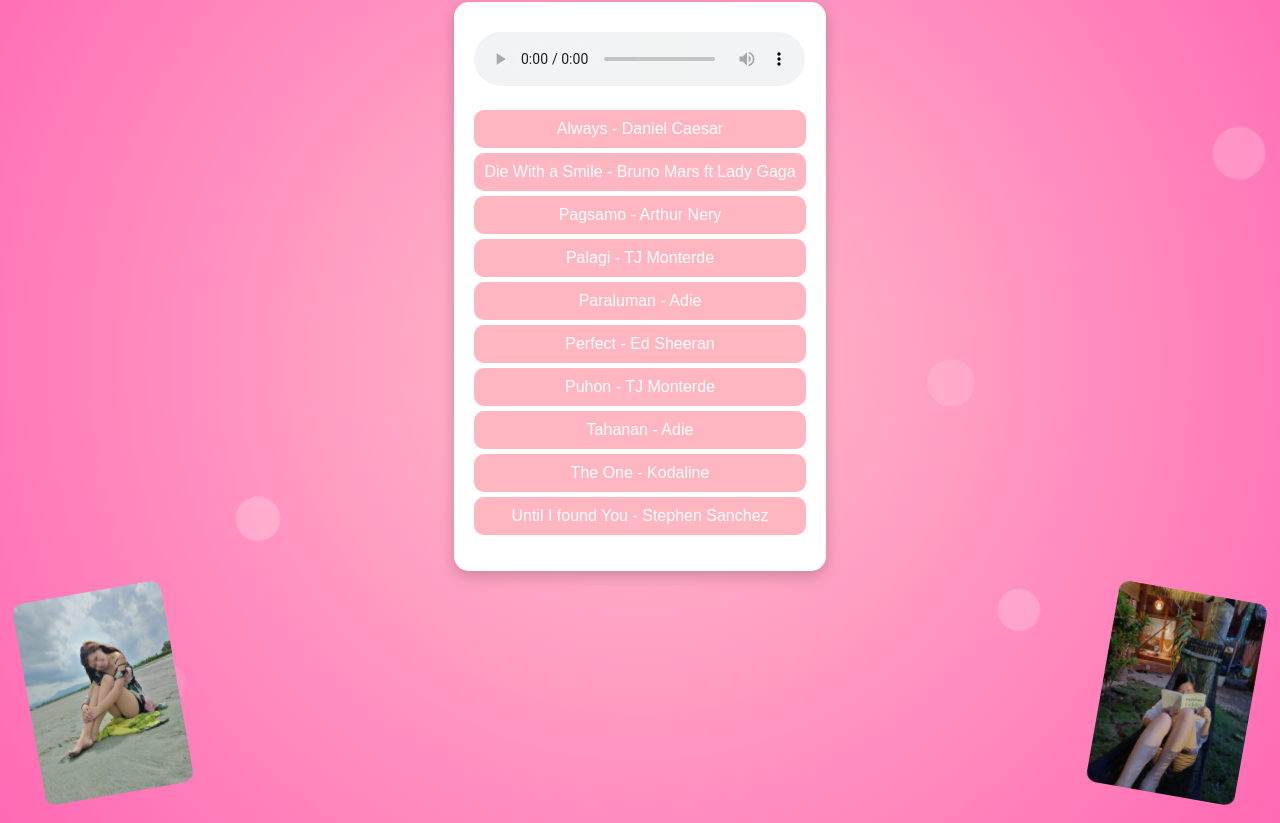
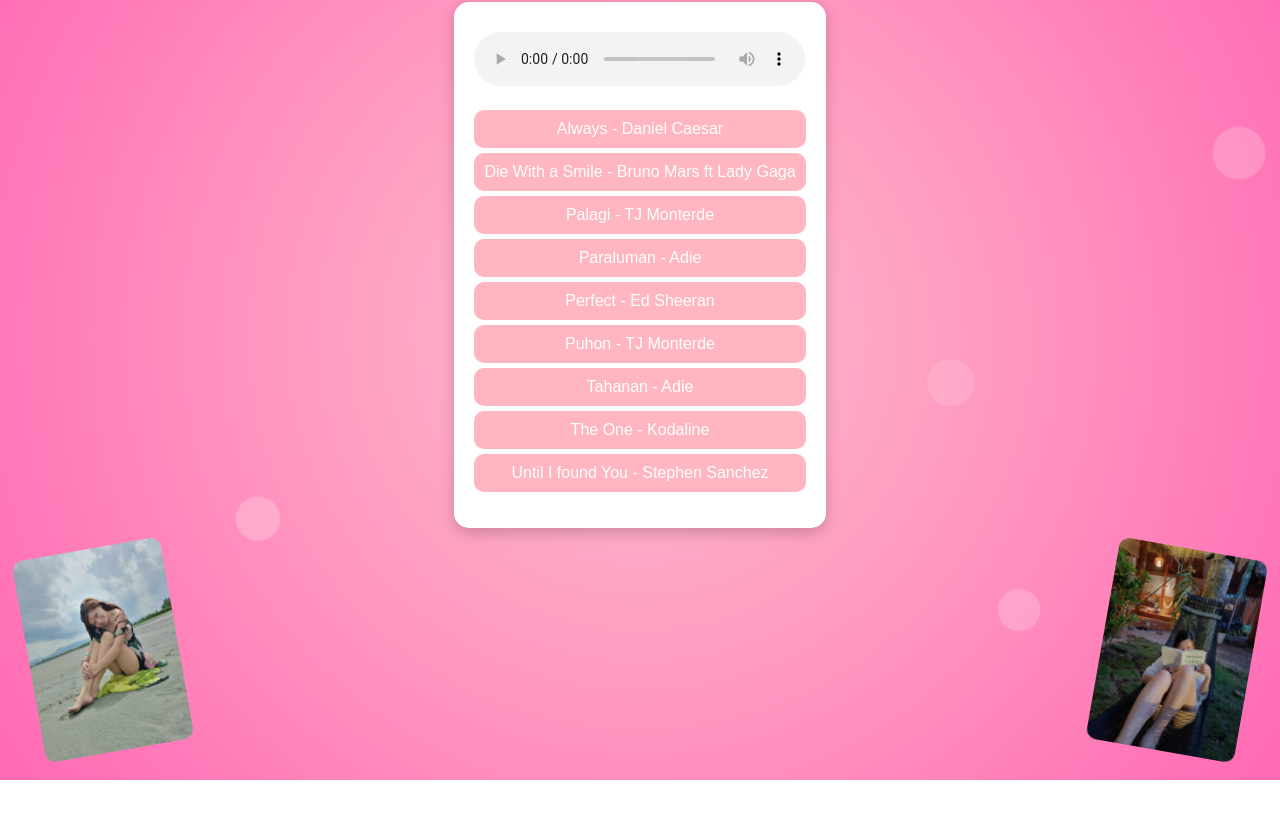
Before and after one commit to VictorZambrana/marie-world, a plain HTML site: page index.html in a window 1280 px wide. Shown: the part 106-929 px from the top of the page. After the commit the page ends 886 px from the top, so only its background shows below. Drawn offline with Linux system fonts and the light colour scheme.

Commit message:
Updating playlist

```diff
--- a/index.html
+++ b/index.html
@@ -99,7 +99,6 @@
         const songs = [
             "Always - Daniel Caesar.mp3",
             "Die With a Smile - Bruno Mars ft Lady Gaga.mp3",
-            "Pagsamo - Arthur Nery.mp3",
             "Palagi - TJ Monterde.mp3",
             "Paraluman - Adie.mp3",
             "Perfect -  Ed Sheeran.mp3",
```
